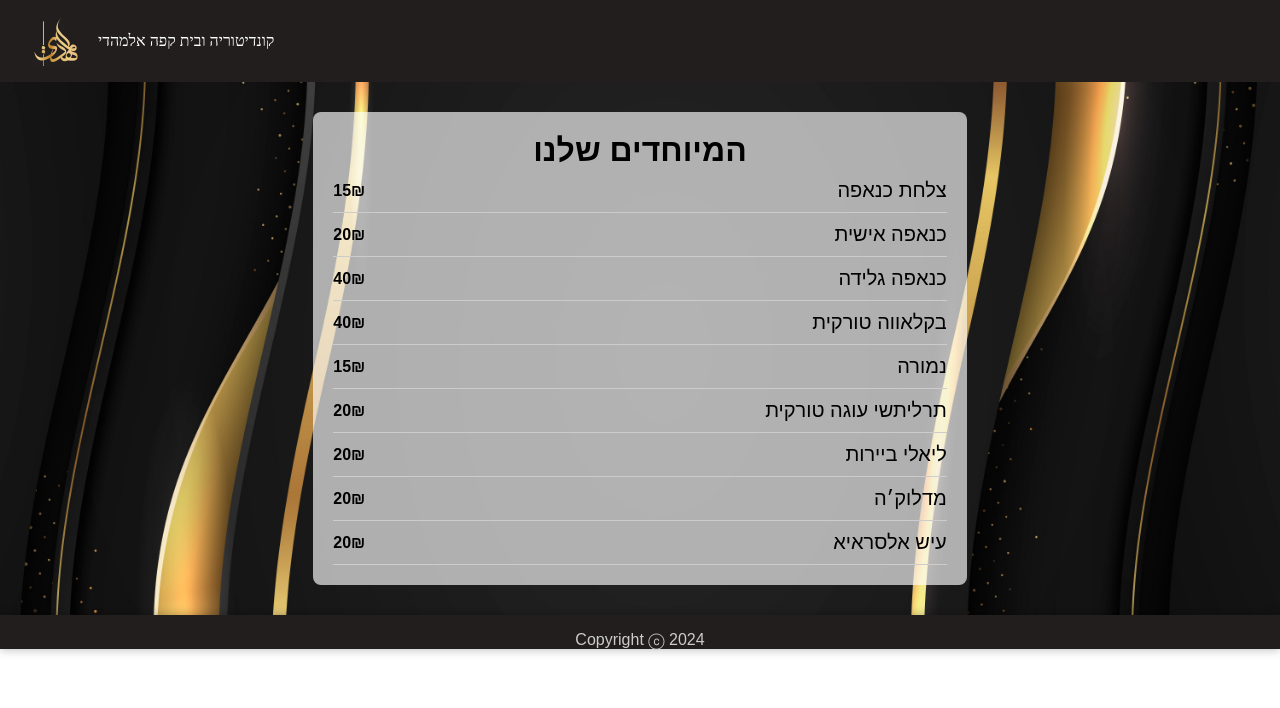
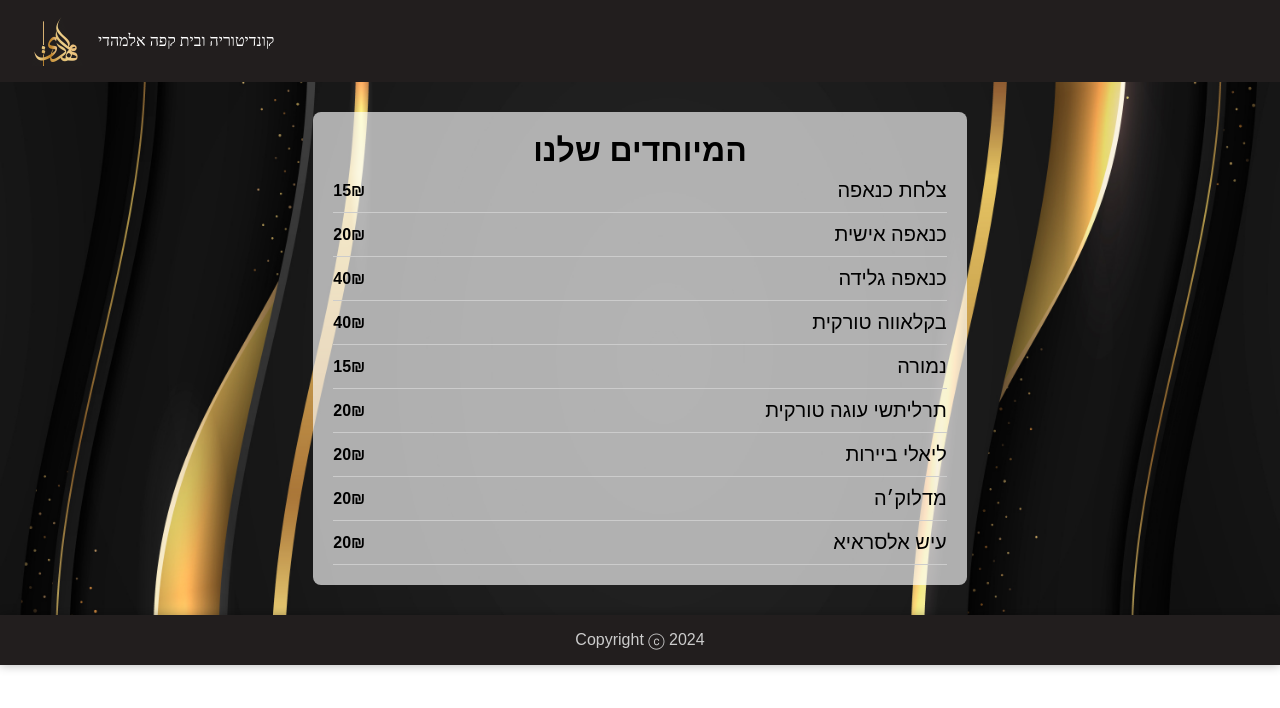
Before and after one commit to RaafatMarzuq/Al-Mahdi-Sweets, a React (Create React App) app: page /specialDessertMenu in a window 1280 px wide. Shown: the top 708 px of the page. Built offline with nearby package versions, Linux system fonts and the light colour scheme.

Commit message:
adjusting the footer

```diff
--- a/public/styles.css
+++ b/public/styles.css
@@ -1,7 +1,7 @@
 * {
   padding: 0;
   margin: 0;
-  /* box-sizing: border-box; */
+  box-sizing: border-box;
 }
 html {
   font-family: "Montserrat", sans-serif;
--- a/src/App.jsx
+++ b/src/App.jsx
@@ -23,9 +23,9 @@ function App() {
               <Route  path='/coffeeMenu'  element={<MenuPage MenuName={"חם ללב"} MenuItems={coffeeMenu} />}  />
               <Route  path='/specialDessertMenu'  element={<MenuPage MenuName={"המיוחדים שלנו"} MenuItems={specialDessertMenu} />}  />
           </Routes>
+
+      </BrowserRouter>
       <Footer/>
-      </BrowserRouter>
-
 
 
     </div>
--- a/src/components/Footer/style.css
+++ b/src/components/Footer/style.css
@@ -1,6 +1,6 @@
 footer {
     background-color: rgb(34, 30, 30);
-    padding-top: 16px ;
+    padding: 16px 32px;
     box-shadow: 0 0 10px 0 rgba(0, 0, 0, 0.3);
     display: flex;
     justify-content: center;
```
